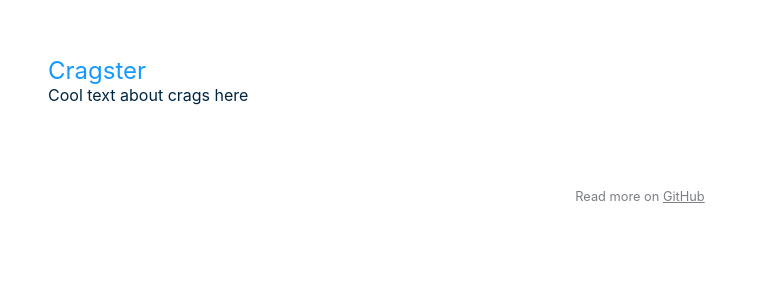
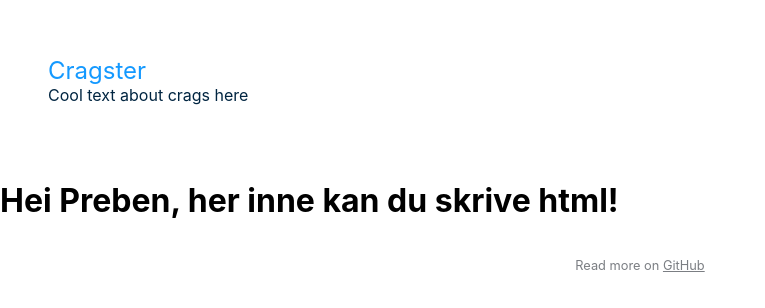
Before and after one commit to EspenBrun/cragster, a React (Create React App) app: page / in a window 1280 px wide. Shown: the top 308 px of the page, without its empty margins (0-765 px from the left). Built offline with nearby package versions, Linux system fonts and the light colour scheme.

Commit message:
Espen component

```diff
--- a/src/App.js
+++ b/src/App.js
@@ -1,10 +1,16 @@
 
-import { Header, Footer } from './components/'
+import { Header, Footer, Espen } from './components/'
+
+function lol() {
+  return 2+2
+}
+
 
 function App() {
   return (
   <>
     <Header/>
+    <Espen/>
     <Footer/>
   </>
   );
--- /dev/null
+++ b/src/components/Espen.jsx
@@ -0,0 +1,15 @@
+import React from 'react';
+
+function lol() {
+  2+2
+}
+const Espen = () => {
+ console.log("Dette vil logge til consollen i browseren")
+ console.log(`Man kan også kalle på funksjoner som printes ut til konosllen ${lol()}`)
+  return (
+    <h1>Hei Preben, her inne kan du skrive html!</h1>
+    // Lag din egen funksjon som du printer her hehe
+  );
+};
+
+export default Espen;
--- a/src/components/index.js
+++ b/src/components/index.js
@@ -1,3 +1,4 @@
 // Components
 export { default as Header } from './Header';
 export { default as Footer } from './Footer';
+export { default as Espen } from './Espen';
```
